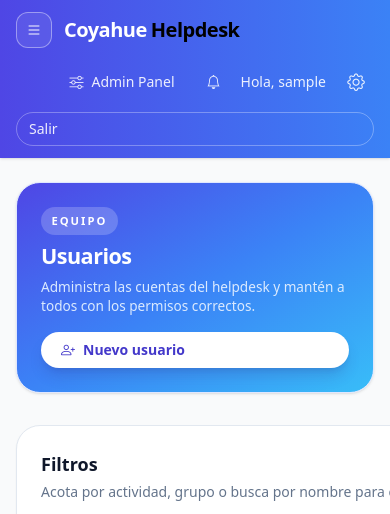
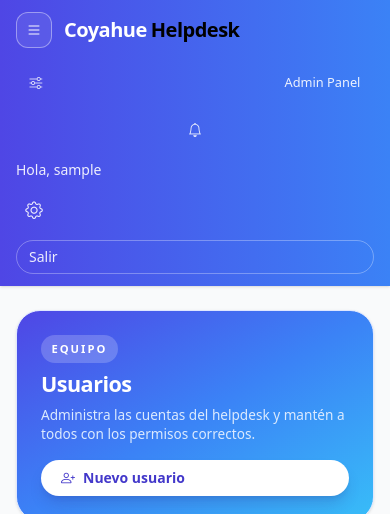
Before and after one commit to robyOps/P-gina-Web, a Django app: page /users/ in a window 390 px wide; the page is wider, and only the part inside the window is pictured. Shown: the top 514 px of that part. Run offline with Django 4.2, Linux system fonts and the light colour scheme; the visitor is signed in with stand-in values (Sample User, id 1); data comes from the database, SQL or seed files in the repository; data that the repository does not hold is empty; some libraries are stand-ins or nearby versions.

Commit message:
Improve dashboard mobile layout

```diff
--- a/mvp-tickets/templates/base.html
+++ b/mvp-tickets/templates/base.html
@@ -214,6 +214,30 @@
         padding-right: clamp(1rem, 4vw, 1.25rem);
       }
     }
+    @media (max-width: 540px) {
+      .nav-admin {
+        width: 100%;
+      }
+      .nav-admin__toggle {
+        width: 100%;
+        justify-content: space-between;
+        padding: 0.5rem 0.85rem;
+        font-size: 0.8rem;
+        border-radius: 0.75rem;
+      }
+      .nav-admin__menu {
+        position: static;
+        margin-top: 0.75rem !important;
+        width: 100%;
+        min-width: 0;
+        box-shadow: 0 18px 32px rgba(30, 64, 175, 0.18);
+        border-radius: 1rem;
+      }
+      .nav-admin__menu a {
+        padding: 0.75rem 1rem;
+        font-size: 0.8rem;
+      }
+    }
   </style>
   <script>
     (function () {
@@ -399,16 +423,16 @@
         </nav>
         {% endwith %}
         {% endif %}
-        <div class="order-2 flex w-full flex-wrap items-center justify-end gap-3 text-sm text-white/90 md:order-3 md:w-auto md:flex-nowrap md:gap-6">
+        <div class="order-2 flex w-full flex-col items-stretch gap-3 text-sm text-white/90 sm:flex-row sm:flex-wrap sm:items-center sm:justify-end sm:gap-3 md:order-3 md:w-auto md:flex-nowrap md:gap-6">
           {% if request.user.is_authenticated %}
             {% can_access_admin_panel as show_admin_panel %}
             {% if show_admin_panel %}
-              <details class="nav-admin relative z-40 flex-shrink-0">
-                <summary class="nav-admin__toggle">
+              <details class="nav-admin relative z-40 w-full sm:w-auto sm:flex-shrink-0">
+                <summary class="nav-admin__toggle w-full justify-between sm:w-auto sm:justify-start">
                   <i class="bi bi-sliders"></i>
                   Admin Panel
                 </summary>
-                <div class="nav-admin__menu absolute right-0 mt-3">
+                <div class="nav-admin__menu mt-3 w-full sm:absolute sm:right-0 sm:w-auto">
                   {% if perms.auth.view_user or perms.auth.change_user %}<a href="{% url 'accounts:users_list' %}"><i class="bi bi-people"></i>Usuarios</a>{% endif %}
                   {% if perms.auth.view_group or perms.auth.change_group %}<a href="{% url 'accounts:roles_list' %}"><i class="bi bi-person-gear"></i>Roles</a>{% endif %}
                   {% if perms.catalog.view_category %}<a href="{% url 'categories_list' %}"><i class="bi bi-diagram-3"></i>Categorías</a>{% endif %}
```
Also changed, not shown: mvp-tickets/templates/dashboard.html (+19 -17 lines).
